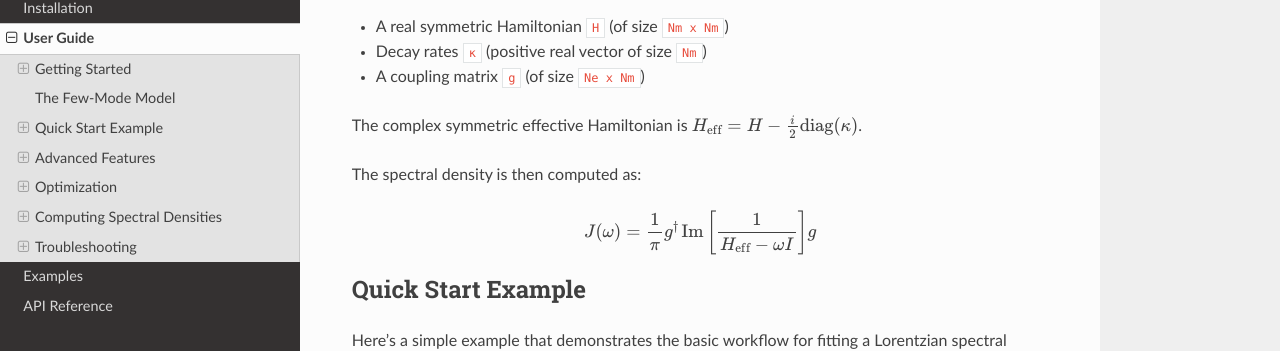
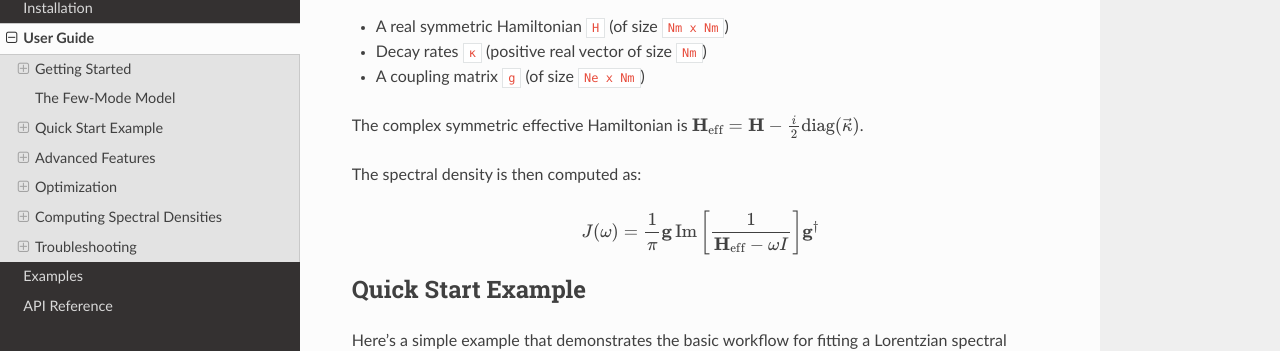
Before and after one commit to jfeist/spectral_density_fit, a Sphinx documentation site: the page built from docs/user_guide.md, in a window 1280 px wide and 1400 px high, scrolled down 563 px. Shown: the part 144-495 px from the top of the window. Built offline with Sphinx 7.4.7 and the Read the Docs theme 3.1.0, drawn with Linux system fonts in a browser that asks for light colours; some of the changed text lies outside the part shown.

Commit message:
update docs

````diff
--- a/docs/user_guide.md
+++ b/docs/user_guide.md
@@ -25,13 +25,13 @@ The package fits an arbitrary spectral density $J(\omega)$ with a few-mode model
 - Decay rates `κ` (positive real vector of size `Nm`)
 - A coupling matrix `g` (of size `Ne x Nm`)
 
-The complex symmetric effective Hamiltonian is $H_{\text{eff}} = H - \frac{i}{2} \mathrm{diag}(\kappa)$.
+The complex symmetric effective Hamiltonian is $\mathbf{H}_{\text{eff}} = \mathbf{H} - \frac{i}{2} \mathrm{diag}(\vec{\kappa})$.
 
 The spectral density is then computed as:
 
-$$
-J(\omega) = \frac{1}{\pi} g^\dagger \operatorname{Im}\left[\frac{1}{H_{\text{eff}} - \omega I}\right] g
-$$
+\begin{equation*}
+J(\omega) = \frac{1}{\pi} \mathbf{g} \operatorname{Im}\left[\frac{1}{\mathbf{H}_{\text{eff}} - \omega I}\right] \mathbf{g}^\dagger
+\end{equation*}
 
 ## Quick Start Example
 
@@ -88,7 +88,7 @@ The fitter returns a parameter vector `ps_opt` that encodes the physical paramet
 - `κ`: Decay rates (positive real values) of shape `(Nm,)`
 - `g`: Coupling matrix of shape `(Ne, Nm)`
 
-The effective Hamiltonian used in the spectral density calculation is $H_\mathrm{eff} = H - \frac{i}{2} \mathrm{diag}(\kappa)$, which is complex symmetric.
+The effective Hamiltonian used in the spectral density calculation is $\mathbf{H}_{\text{eff}} = \mathbf{H} - \frac{i}{2} \mathrm{diag}(\vec{\kappa})$, which is complex symmetric.
 
 You can visualize the results with matplotlib:
 
@@ -167,7 +167,7 @@ This currently only works for the single-emitter case (Ne=1):
 fitter = spectral_density_fitter(ω, J, Nm, fitlog=True)
 ```
 
-This minimizes the error in log-space: $||\log(J_\mathrm{fit}) - \log(J_\mathrm{target})||$ instead of $||J_\mathrm{fit} - J_\mathrm{target}||$.
+This minimizes the error in log-space: $\|\log(J_\mathrm{fit}) - \log(J_\mathrm{target})\|$ instead of $\|J_\mathrm{fit} - J_\mathrm{target}\|$.
 
 ### GPU Acceleration
 
````
